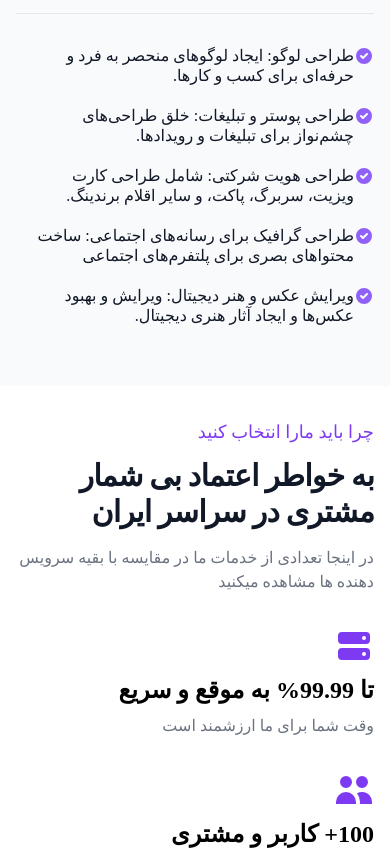
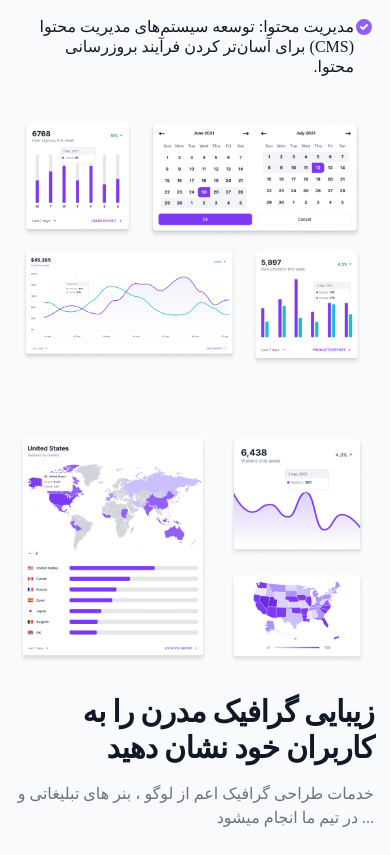
Before and after one commit to rezapaydar/owlweb-website, a website: page index.html in a window 390 px wide. Shown: the part 1114-1969 px from the top of the page. Drawn offline with nearby package versions, Linux system fonts and the light colour scheme.

Commit message:
pictures not hidden now

```diff
--- a/index.html
+++ b/index.html
@@ -126,7 +126,7 @@
                     </a>
                 </div>
             </div>
-            <div class="hidden lg:mt-0 lg:col-span-5 lg:flex">
+            <div class="lg:mt-0 lg:col-span-5 lg:flex">
                 <img src="./images/hero.png" alt="hero image">
             </div>
         </div>
@@ -232,11 +232,11 @@
 
                     </p>
                 </div>
-                <img class="hidden w-full mb-4 rounded-lg lg:mb-0 lg:flex" src="./images/feature-1.png" alt="dashboard feature image">
+                <img class=" w-full mb-4 rounded-lg lg:mb-0 lg:flex" src="./images/feature-1.png" alt="dashboard feature image">
             </div>
             <!-- Row -->
             <div class="items-center gap-8 lg:grid lg:grid-cols-2 xl:gap-16">
-                <img class="hidden w-full mb-4 rounded-lg lg:mb-0 lg:flex" src="./images/feature-2.png" alt="feature image 2">
+                <img class=" w-full mb-4 rounded-lg lg:mb-0 lg:flex" src="./images/feature-2.png" alt="feature image 2">
                 <div class="text-gray-500 sm:text-lg dark:text-gray-400">
                     <h2 class="mb-4 text-3xl font-extrabold tracking-tight text-gray-900 dark:text-white">زیبایی گرافیک مدرن را به کاربران خود نشان دهید</h2>
                     <p class="mb-8 font-light lg:text-xl"> خدمات طراحی گرافیک اعم از لوگو  ، بنر های تبلیغاتی و ...  در تیم ما انجام میشود</p>
```
